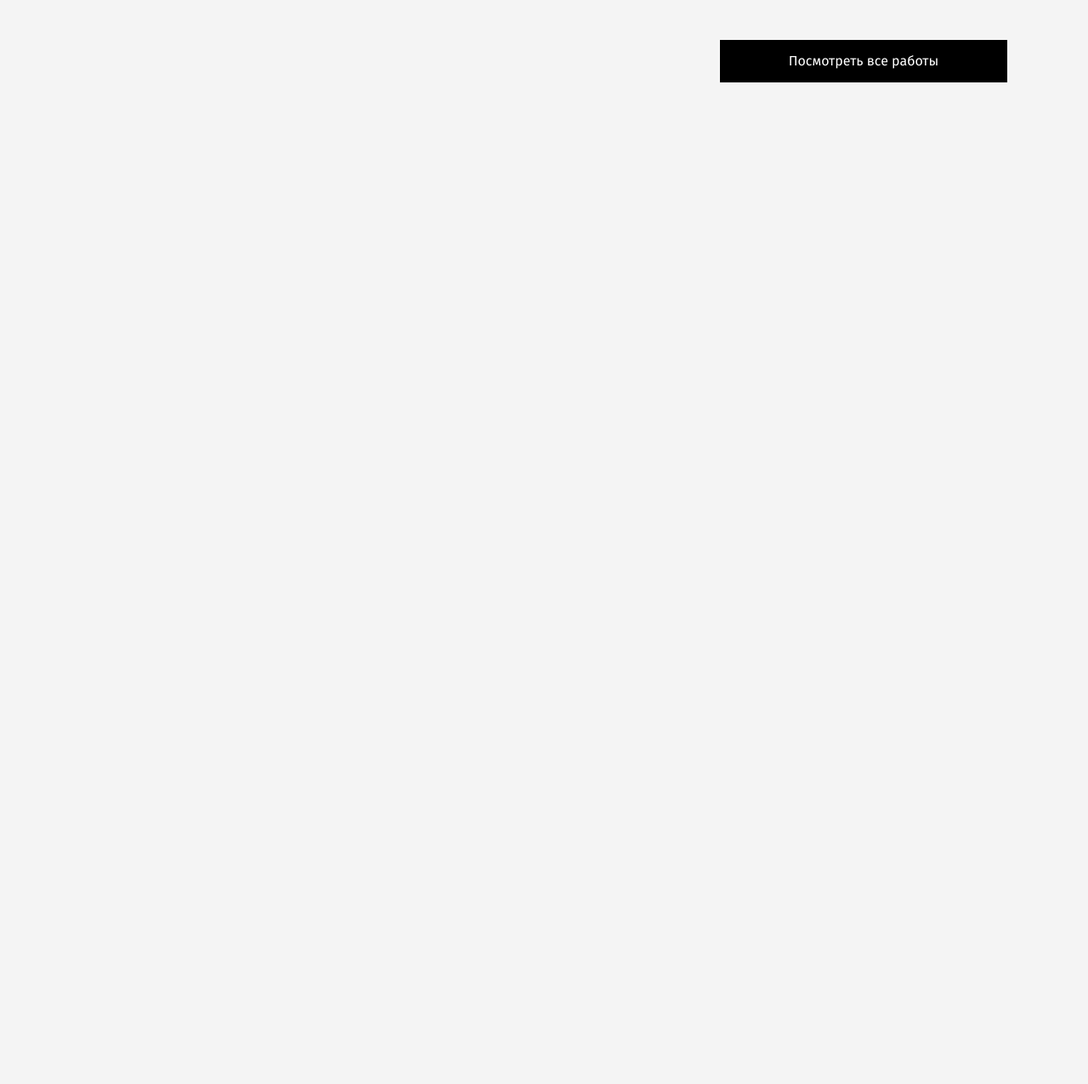
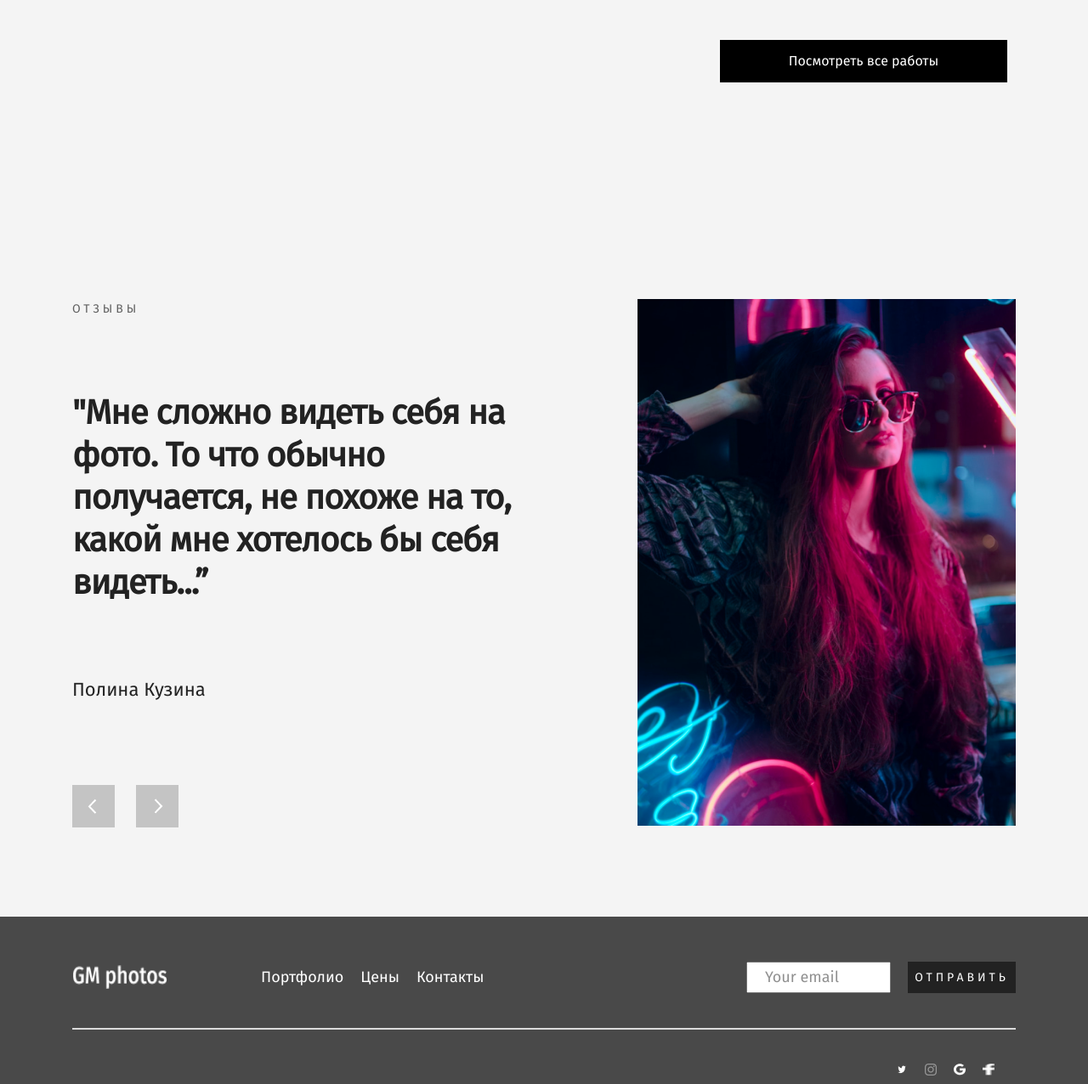
Before and after one commit to kseregina/photographer, a plain HTML site: page index.html in a window 1280 px wide. Shown: the part 4914-6190 px from the top of the page at 85% size. Before the commit the page ends 5011 px from the top, so only its background shows below. Drawn offline with nearby package versions, Linux system fonts and the light colour scheme.

Commit message:
1st version verstka

```diff
--- a/css/media.css
+++ b/css/media.css
@@ -63,6 +63,28 @@
         margin-top: 50px;
         margin-bottom: 30px;
     }
+    .reviews {
+        flex-wrap: wrap;
+        justify-content: center;
+        margin-top: 40px;
+    }
+    .reviews__title {
+        max-width: 992px;
+        margin-top: 30px;
+    }
+    .reviews__name {
+        margin-top: 35px;
+    }
+    .reviews__nav {
+        margin-top: 30px;
+        margin-bottom: 30px;
+    }
+    .reviews__photo {
+        margin-left: 0;
+    }
+    .reviews__nav {
+        justify-content: flex-end;
+    }
 }
 @media screen and (max-width: 768px) {
     .how-it-works {
@@ -96,4 +118,27 @@
     .how-it-works__pic2 {
         right: -150px;
     }
+    .form {
+        margin-top: 20px;
+    }
+    .footer__logo {
+        margin-right: 18px;
+    }
+    .footer__list li{
+        width: 100%;
+        text-align: left;
+    }
+    .footer {
+        margin-top: 30px;
+    }
 }
+@media screen and (max-width: 375px) {
+    .form__btn {
+        font-size: 10px;
+        line-height: 24px;
+        width: 97px;
+    }
+    .divder {
+        margin: 15px 0;
+    }
+}
--- a/css/style.css
+++ b/css/style.css
@@ -305,3 +305,90 @@ ul {
 .photo__img {
     margin: 10px;
 }
+/*--------------------------------------------*/
+.reviews {
+    display: flex;
+    justify-content: space-between;
+    margin-top: 255px;
+}
+.reviews__title {
+    max-width: 540px;
+    margin-top: 85px;
+}
+.reviews__name {
+    font-weight: 500;
+    font-size: 22px;
+    line-height: 32px;
+    color: #222222;
+    margin-top: 85px;
+}
+.reviews__nav {
+    margin-top: 96px;
+    display: flex;
+    justify-content: flex-start;
+    align-items: center;
+}
+.reviews__photo {
+    margin-left: auto;
+}
+/*------------------------------------------------------*/
+.footer {
+    background: #494949;
+    margin-top: 105px;
+}
+.footer__menu {
+    margin-top: 57px;
+}
+.footer__logo {
+    width: 112px;
+    height: 28px;
+    margin-right: 50px;
+}
+.footer__list li{
+    margin-left: 20px;
+    font-weight: normal;
+    font-size: 18px;
+    line-height: 28px;
+    text-align: center;
+    color: #FFFFFF;
+}
+.form {
+    margin-top: 53px;
+}
+.form__input {
+    max-width: 170px;
+    height: 37px;
+    margin-right: 20px;
+    padding-left: 20px;
+}
+::placeholder {
+    font-weight: normal;
+    font-size: 18px;
+    line-height: 28px;
+    color: #222222;
+    opacity: 0.5;
+}
+.form__btn {
+    font-weight: 500;
+    font-size: 14px;
+    line-height: 24px;
+    width: 127px;
+    height: 37px;
+    letter-spacing: 4px;
+    text-transform: uppercase;
+    color: #FFFFFF;
+    background: #222222;
+    border: none;
+}
+.divder {
+    mix-blend-mode: normal;
+    opacity: 0.8;
+    border: 1px solid #FFFFFF;
+    box-sizing: border-box;
+    margin: 30px 0;
+}
+.social {
+    width: 14px;
+    height: 14px;
+    margin: 10px;
+}
--- a/index.html
+++ b/index.html
@@ -167,7 +167,58 @@
                 </div>
             </div>
         </section>
+        <section>
+            <div class="container">
+                <div class="reviews">
+                    <div class="reviews__text">
+                        <h5 class="paragraph">Отзывы</h5>
+                        <p class="title reviews__title">"Мне сложно видеть себя на фото. То что обычно получается, не
+                            похоже на то,
+                            какой мне хотелось бы себя видеть...”</p>
+                        <p class="reviews__name">Полина Кузина</p>
+                        <div class="reviews__nav">
+                            <div class="nav-left">
+                                <img src="image/arrow-l.png" alt="arrow">
+                            </div>
+                            <div class="nav-right">
+                                <img src="image/arrow-r.png" alt="arrow">
+                            </div>
+                        </div>
+                    </div>
+                    <div class="reviews__photo">
+                        <img src="image/kuzina.png" alt="Кузина">
+                    </div>
+                </div>
+            </div>
+        </section>
     </main>
+    <footer class="footer">
+        <div class="container">
+            <div class="d-flex justify-content-between flex-wrap">
+                <div class="footer__menu d-flex">
+                    <img src="image/logo-footer.png" class="footer__logo">
+                    <ul class="footer__list d-flex flex-wrap">
+                        <li>Портфолио</li>
+                        <li>Цены</li>
+                        <li>Контакты</li>
+                    </ul>
+                </div>
+                <div class="form">
+                    <form class="d-flex justify-content-between">
+                        <input class="form__input" type="text" placeholder="Your email">
+                        <input class="form__btn" type="submit" value="Отправить">
+                    </form>
+                </div>
+            </div>
+            <div class="divder"></div>
+            <div class="container d-flex justify-content-end">
+                <img src="image/Twitter.png" alt="twitter" class="social">
+                <img src="image/insta.png" alt="instagram" class="social">
+                <img src="image/google.png" alt="google" class="social">
+                <img src="image/facebook.png" alt="facebook" class="social">
+            </div>
+        </div>
+    </footer>
 </body>
 
 </html>
```
